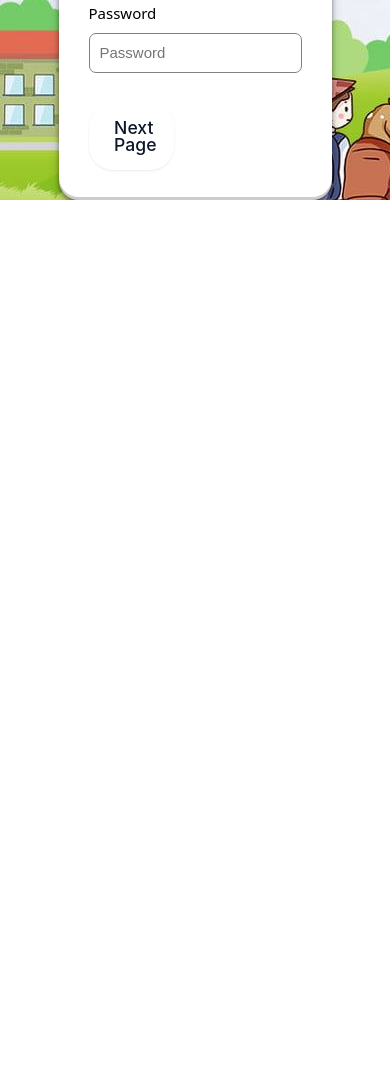
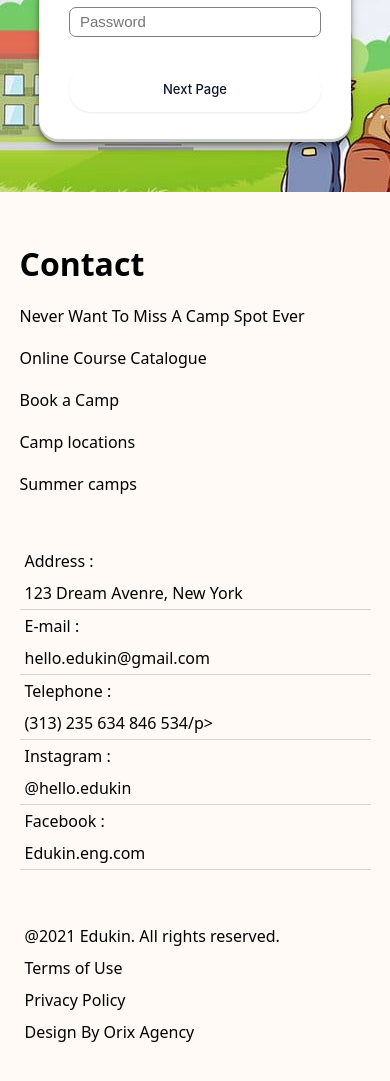
Before and after one commit to ashishsen003/edukin-courses, a website: page Jahir/register.html in a window 390 px wide. Shown: the part 725-1806 px from the top of the page. Before the commit the page ends 925 px from the top, so only its background shows below. Drawn offline with Linux system fonts and the light colour scheme; a web font is replaced by a local one.

Commit message:
Media Query Add

```diff
--- a/Jahir/register.css
+++ b/Jahir/register.css
@@ -22,7 +22,7 @@ body {
     box-shadow: rgba(0, 0, 0, 0.02) 0px 1px 3px 0px, rgba(27, 31, 35, 0.15) 0px 0px 0px 1px;
     position: sticky;
     top: 0;
-    background-color: white;
+    background-color:rgb(143, 239, 248);
   }
 
   .nav > div:nth-child(1) {
@@ -138,9 +138,6 @@ body {
   box-sizing: border-box;
 }
 
-body {
-
-}
 
 form{
   display: flex;
@@ -150,7 +147,7 @@ form{
   border-radius: 20px;
   overflow: hidden;
   gap: 10px;
-  background-color: white;
+  background-color: rgb(255, 255, 255);
   box-shadow: rgba(0, 0, 0, 0.4) 0px 2px 4px, rgba(0, 0, 0, 0.3) 0px 7px 13px -3px, rgba(0, 0, 0, 0.2) 0px -3px 0px inset;
 }
 label,input{
@@ -177,7 +174,7 @@ textarea{
   font-size: 15px;
 }
 #mainContainer {
-  width: 70%;
+  width: 75%;
   display: grid;
   grid-template-columns: repeat(2,1fr);
   margin: auto;
@@ -312,6 +309,58 @@ background-color: #1e293b;
 color: #fff;
 }
 
+/*------> footer <------*/
+
+.footer {
+  background-color: #fffaf5;
+  margin-top: 50px;
+  padding-top: 50px;
+  padding-bottom: 50px;
+}
+
+.footer > div:nth-child(1) {
+  display: flex;
+  width: 90%;
+  margin: auto;
+  margin-bottom: 50px;
+  justify-content: space-around;
+}
+
+.footer > div:nth-child(1) > div {
+  width: 100%;
+}
+.footer p{
+  margin: 20px;
+  margin-left: 0px;
+}
+#line2 {
+  width: 2px;
+  background-color: rgb(28, 28, 28);
+  margin-left: 70px;
+  margin-right: 70px;
+  transform: rotate(10deg);
+}
+
+.footer > div:nth-child(1) > div:nth-child(3) > div {
+  display: flex;
+  justify-content: space-between;
+  border-bottom: solid 1px;
+  border-color: lightgray;
+}
+
+.footer > div:nth-child(2) {
+  display: flex;
+  width: 90%;
+  gap: 20px;
+  margin: auto;
+  border-top: solid 1px;
+  border-color: lightgray;
+  justify-content: space-between;
+}
+
+/*------> footer <------*/
+
+
 @media (min-width: 768px) {
 .nextBTN {
   font-size: 1.125rem;
@@ -361,8 +410,69 @@ color: #fff;
     #header > img{
         width: 20%;
     }
+    #mainContainer{
+      width: 80%;
+    }
+    #searchData{
+      margin-top: 30px;
+      margin-right: 0;
+      gap: 10px;
+    }
+    #nextBTN{
+      font-size: 13px;
+      width: 100%;
+    }
+    #updateBTN{
+      font-size: 13px;
+      width: 100%;
+    }
+    #submitBTN{
+      font-size: 13px;
+      width: 100%;
+    }
 
+    input,textarea ,select{
+      padding-left: 10px;
+      height: 30px;
+    }
+    /*------> footer <------*/
+
+  .footer > div:nth-child(1) {
+    flex-direction: column;
+    gap: 30px;
+  }
+
+  .footer > div:nth-child(1) > #line2 {
+    display: none;
+  }
+
+  .footer > div:nth-child(1) > div:nth-child(3) div {
+    flex-direction: column;
+  }
+
+  .footer > div:nth-child(1) > div:nth-child(3) div p {
+    margin: 5px;
+  }
+
+  .footer > div:nth-child(2) {
+    flex-direction: column;
+    gap: 0;
+    border: none;
+  }
+
+  .footer > div:nth-child(2) p {
+    margin: 5px;
+  }
 }
-@media screen and (min-width: 771px) and (max-width: 1250px){
-
+@media screen and (min-width: 771px) and (max-width: 1400px)
+{
+  #updateBTN{
+    width: 70%;
+  }
+  #submitBTN{
+    width: 70%;
+  }
+  #nextBTN{
+    width: 70%;
+  }
 }
--- a/Jahir/register.html
+++ b/Jahir/register.html
@@ -17,6 +17,27 @@
        rel="stylesheet"
      />
     <link rel="stylesheet" href="./register.css">
+    <link rel="stylesheet" type="text/css" href="css/all.css">
+    <link rel="stylesheet" type="text/css" href="css/style.css">
+    <style type="text/css">
+
+        #header h1{
+            width: 0ch;
+            overflow: hidden;
+            white-space: nowrap;
+            animation: text 6s steps(14) infinite alternate;
+            border-right: 3px solid black;
+            /* font-size: 60px; */
+        }
+        @keyframes text{
+            0%{
+                width: 0ch;
+            }
+            50%{
+                width: 14ch;
+            }
+        }
+    </style>
 </head>
 <body>
     <!-- nav bar  -->
@@ -39,7 +60,7 @@
       <!-- nav bar  -->
 
     <div id="header">
-        <h1> Online Admission Form </h1>
+        <h1>Admission Open. </h1>
         <img src="https://web.schoollog.in/images/Shape9.svg" alt="">
     </div>
     <div id="searchData">
@@ -147,6 +168,58 @@
             </div>
         </form>
      </div>
+      <!-- footer-part1 -->
+
+      <div class="footer">
+        <div>
+          <div>
+            <h1>Contact</h1>
+            <p>Never Want To Miss A Camp Spot Ever</p>
+            <div>
+              <p>Online Course Catalogue</p>
+              <p>Book a Camp</p>
+              <p>Camp locations</p>
+              <p>Summer camps</p>
+            </div>
+          </div>
+
+          <div id="line2"></div>
+
+          <div>
+            <div>
+              <p>Address :</p>
+              <p>123 Dream Avenre, New York</p>
+            </div>
+
+            <div>
+              <p>E-mail :</p>
+              <p>hello.edukin@gmail.com</p>
+            </div>
+
+            <div>
+              <p>Telephone :</p>
+              <p>(313) 235 634 846 534/p></p>
+            </div>
+
+            <div>
+              <p>Instagram :</p>
+              <p>@hello.edukin</p>
+            </div>
+
+            <div>
+              <p>Facebook :</p>
+              <p>Edukin.eng.com</p>
+            </div>
+          </div>
+        </div>
+
+        <div>
+          <p>@2021 Edukin. All rights reserved.</p>
+          <p>Terms of Use</p>
+          <p>Privacy Policy</p>
+          <p>Design By Orix Agency</p>
+        </div>
+      </div>
 </body>
 </html>
 <script src="./register.js"></script>
--- a/Jahir/register.js
+++ b/Jahir/register.js
@@ -62,7 +62,6 @@ search.addEventListener("click",function(e){
     }).catch(err=>{
         console.log(err)
     })
-
 })
 
 function display(data)
```
Also changed, not shown: Jahir/login.html (+1 -1 lines), database.json (+15 -0 lines).
